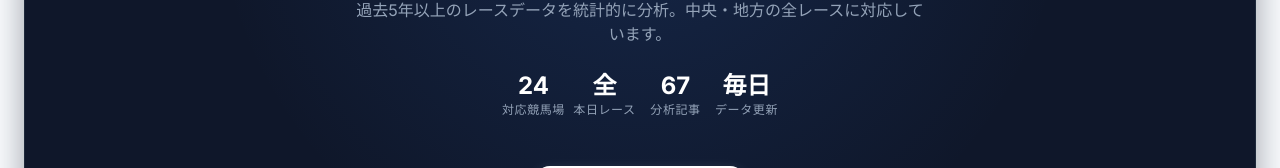
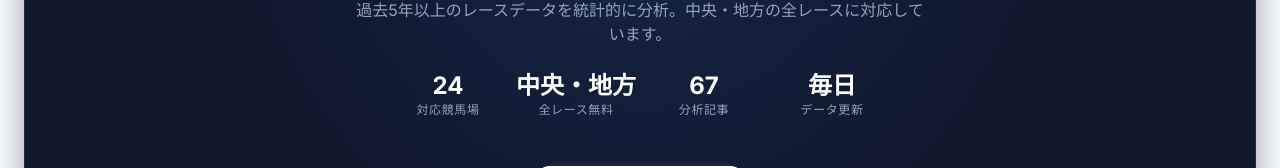
Before and after one commit to umazkym/keiba_site_v1, a Next.js app in the folder frontend/: page / in a window 1280 px wide. Shown: the part 228-396 px from the top of the page. Built offline with nearby package versions, Linux system fonts and the light colour scheme; no server answers.

Commit message:
no message

```diff
--- a/frontend/app/page.tsx
+++ b/frontend/app/page.tsx
@@ -19,7 +19,7 @@ import DisclaimerAlert from '@/components/DisclaimerAlert';
 import { AdUnit } from '@/components/AdUnit';
 import { NativeCardAd } from '@/components/NativeCardAd';
 import type { Metadata } from 'next';
-import type { RaceDayPrediction, RacePrediction, VenueRaces } from '@/lib/types';
+import type { RaceDayPrediction } from '@/lib/types';
 
 // ISR: データ更新は1日2〜3回（06:00, 13:30 JST）のバッチ処理のため、
 // 30分間キャッシュでも十分な鮮度を維持しつつ、Origin Transfer/CPUを大幅削減。
@@ -76,25 +76,6 @@ const formatShortDate = (date: string) => {
     return `${Number(month)}/${Number(day)}`;
 };
 
-
-const getAllRaceItems = (predictions: RaceDayPrediction | null) => {
-    const items: { group: '中央' | '地方'; venue: VenueRaces; race: RacePrediction }[] = [];
-    predictions?.jra?.forEach((venue) => {
-        venue.races.forEach((race) => items.push({ group: '中央', venue, race }));
-    });
-    predictions?.nar?.forEach((venue) => {
-        venue.races.forEach((race) => items.push({ group: '地方', venue, race }));
-    });
-    return items;
-};
-
-const getVenueCount = (predictions: RaceDayPrediction | null) => {
-    return (predictions?.jra?.length ?? 0) + (predictions?.nar?.length ?? 0);
-};
-
-const getRaceCount = (predictions: RaceDayPrediction | null) => {
-    return getAllRaceItems(predictions).length;
-};
 
 
 /* ------------------------------------------------------------------
@@ -252,8 +233,6 @@ export default async function HomePage() {
 
     const latestArticles = getLatestArticles(6);
     const totalArticles = getAllArticles().length;
-    const venueCount = getVenueCount(predictions);
-    const raceCount = getRaceCount(predictions);
 
     return (
         <div className="py-4 flex flex-col" style={{ gap: 'var(--section-gap)' }}>
@@ -273,8 +252,8 @@ export default async function HomePage() {
                         </p>
 
                         <div className="hero-stats">
-                            <div><div className="num">{venueCount || 24}</div><div className="lbl">対応競馬場</div></div>
-                            <div><div className="num">{raceCount || '全'}</div><div className="lbl">本日レース</div></div>
+                            <div><div className="num">24</div><div className="lbl">対応競馬場</div></div>
+                            <div><div className="num">中央・地方</div><div className="lbl">全レース無料</div></div>
                             <div><div className="num">{totalArticles}</div><div className="lbl">分析記事</div></div>
                             <div><div className="num">毎日</div><div className="lbl">データ更新</div></div>
                         </div>
--- a/frontend/components/RaceTabs.tsx
+++ b/frontend/components/RaceTabs.tsx
@@ -334,11 +334,41 @@ const VenuePanel = memo(({ venue, articlesMeta, initialRaceNumber, venueActivati
                                 </div>
                             </div>
 
-                            {/* オーバーレイ */}
+                            {/* オーバーレイ: 4つの分析データプレビュー + 解除ボタン */}
                             <div className="absolute inset-0 flex flex-col items-center justify-center bg-gradient-to-b from-white/30 via-white/70 to-white/95 px-4">
                                 {!showInlineAd ? (
-                                    <div className="text-center max-w-xs w-full">
-                                        <p className="text-sm text-slate-600 mb-4 font-medium">脚質予測、対戦成績、枠順傾向、AI分析を閲覧</p>
+                                    <div className="text-center max-w-sm w-full">
+                                        <p className="text-[13px] sm:text-sm font-bold text-slate-800 mb-3">このレースの詳細分析を表示</p>
+                                        <div className="grid grid-cols-2 gap-1.5 sm:gap-2 mb-4 text-left">
+                                            <div className="flex items-center gap-1.5 rounded-lg bg-white/90 border border-slate-200 px-2 py-1.5 sm:px-2.5 sm:py-2">
+                                                <FlagIcon className="w-3.5 h-3.5 text-primary shrink-0" />
+                                                <div className="min-w-0">
+                                                    <p className="text-[11px] sm:text-xs font-bold text-slate-800 leading-tight">脚質予測</p>
+                                                    <p className="text-[9px] sm:text-[10px] text-slate-400 leading-tight">各コーナーの位置取り</p>
+                                                </div>
+                                            </div>
+                                            <div className="flex items-center gap-1.5 rounded-lg bg-white/90 border border-slate-200 px-2 py-1.5 sm:px-2.5 sm:py-2">
+                                                <UsersIcon className="w-3.5 h-3.5 text-secondary shrink-0" />
+                                                <div className="min-w-0">
+                                                    <p className="text-[11px] sm:text-xs font-bold text-slate-800 leading-tight">対戦成績</p>
+                                                    <p className="text-[9px] sm:text-[10px] text-slate-400 leading-tight">過去の直接対決</p>
+                                                </div>
+                                            </div>
+                                            <div className="flex items-center gap-1.5 rounded-lg bg-white/90 border border-slate-200 px-2 py-1.5 sm:px-2.5 sm:py-2">
+                                                <ChartBarIcon className="w-3.5 h-3.5 text-accent shrink-0" />
+                                                <div className="min-w-0">
+                                                    <p className="text-[11px] sm:text-xs font-bold text-slate-800 leading-tight">枠順傾向</p>
+                                                    <p className="text-[9px] sm:text-[10px] text-slate-400 leading-tight">コース別の有利枠</p>
+                                                </div>
+                                            </div>
+                                            <div className="flex items-center gap-1.5 rounded-lg bg-white/90 border border-slate-200 px-2 py-1.5 sm:px-2.5 sm:py-2">
+                                                <SparklesIcon className="w-3.5 h-3.5 text-blue-600 shrink-0" />
+                                                <div className="min-w-0">
+                                                    <p className="text-[11px] sm:text-xs font-bold text-slate-800 leading-tight">AI分析</p>
+                                                    <p className="text-[9px] sm:text-[10px] text-slate-400 leading-tight">展開・適性の解説</p>
+                                                </div>
+                                            </div>
+                                        </div>
                                         <button
                                             onClick={() => {
                                                 if (isSupported) {
@@ -354,11 +384,6 @@ const VenuePanel = memo(({ venue, articlesMeta, initialRaceNumber, venueActivati
                                                     }, 1000);
                                                 }
                                             }}
-                                            // ★ 修正: disabled 条件を修正
-                                            // 変更前: disabled={!isReady && !isLoading}
-                                            //   → isLoading=true のとき disabled=false → スピナー表示中でも押せた
-                                            //   → モバイルで showAd() が空振り（makeVisibleRef 未設定）
-                                            // 変更後: isLoading 中は必ず disabled。isReady になってから押せる。
                                             disabled={isLoading || !isReady}
                                             className="btn-primary w-full text-sm gap-2"
                                         >
```
